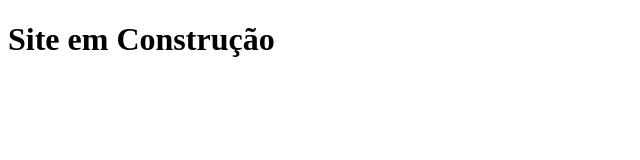
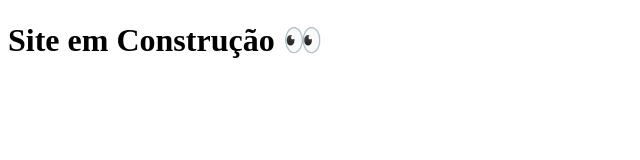
Before and after one commit to tS1lva/plc-engenharia-software, a Next.js app: page / in a window 1280 px wide. Shown: the top 160 px of the page, without its empty margins (0-640 px from the left). Built offline with nearby package versions, Linux system fonts and the light colour scheme.

Commit message:
modificação para testar `emoji` 👀

```diff
--- a/pages/index.js
+++ b/pages/index.js
@@ -1,5 +1,5 @@
 function Home() {
-  return <h1>Site em Construção</h1>;
+  return <h1>Site em Construção 👀</h1>;
 }
 
 export default Home;
```
